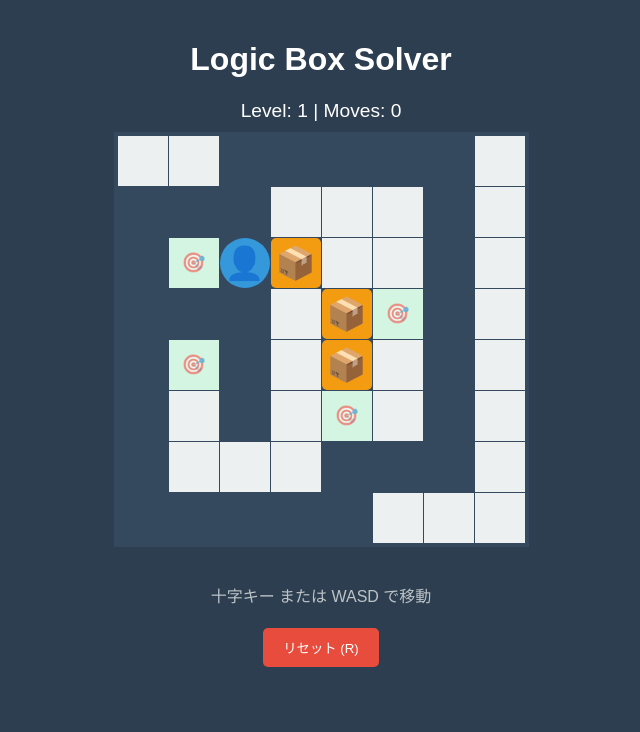
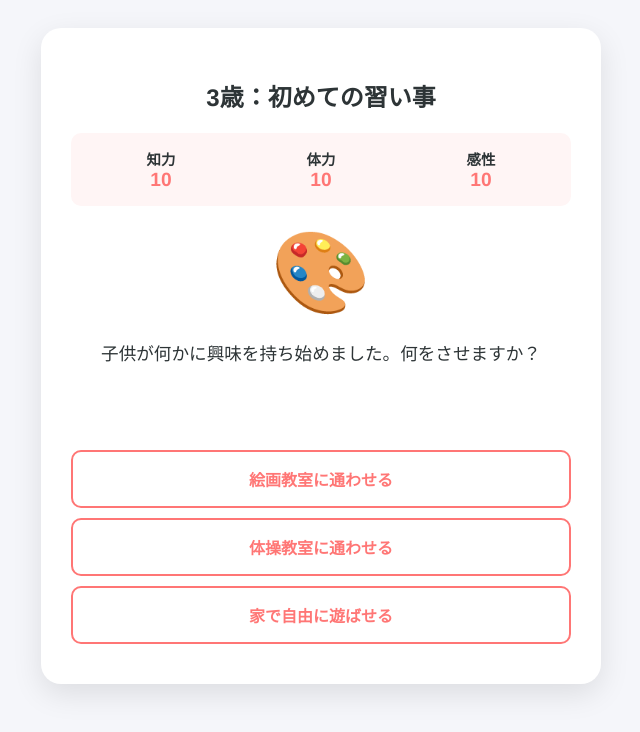
Before and after one commit to Fwha000/AA, a plain HTML site: page index.html in a window 1280 px wide. Shown: the whole page, without its empty margins (319-959 px from the left). Drawn offline with Linux system fonts and the light colour scheme.

Commit message:
Update index.html

```diff
--- a/index.html
+++ b/index.html
@@ -2,191 +2,150 @@
 <html lang="ja">
 <head>
     <meta charset="UTF-8">
-    <title>Logic Box Solver - Puzzle Game</title>
+    <meta name="viewport" content="width=device-width, initial-scale=1.0">
+    <title>Growing Up Simulator</title>
     <style>
-        :root { --bg: #2c3e50; --wall: #34495e; --floor: #ecf0f1; --box: #f39c12; --target: #2ecc71; --player: #3498db; }
-        body { background: var(--bg); color: white; font-family: sans-serif; display: flex; flex-direction: column; align-items: center; margin: 0; padding: 20px; }
-        .stats { margin-bottom: 10px; font-size: 1.2rem; }
-        #game-board { display: grid; background: var(--wall); border: 4px solid var(--wall); gap: 1px; }
-        .tile { width: 50px; height: 50px; display: flex; align-items: center; justify-content: center; font-size: 2rem; background: var(--floor); }
-        .wall { background: var(--wall); }
-        .target { background: #d5f5e3; position: relative; }
-        .target::after { content: '🎯'; font-size: 1.2rem; opacity: 0.5; }
-        .box { background: var(--box); border-radius: 5px; z-index: 1; }
-        .player { background: var(--player); border-radius: 50%; z-index: 2; transition: all 0.1s; }
-        .box-on-target { background: #27ae60; box-shadow: inset 0 0 10px rgba(0,0,0,0.3); }
-        .controls { margin-top: 20px; color: #bdc3c7; text-align: center; }
-        .btn { padding: 10px 20px; background: #e74c3c; color: white; border: none; border-radius: 5px; cursor: pointer; margin: 5px; }
+        :root {
+            --primary: #ff7675;
+            --bg: #f5f6fa;
+            --card: #ffffff;
+            --text: #2d3436;
+        }
+        body { font-family: 'Helvetica Neue', Arial, "Hiragino Kaku Gothic ProN", "Hiragino Sans", sans-serif; background: var(--bg); color: var(--text); display: flex; flex-direction: column; align-items: center; padding: 20px; }
+        #game-container { background: var(--card); padding: 30px; border-radius: 20px; box-shadow: 0 10px 30px rgba(0,0,0,0.1); width: 100%; max-width: 500px; text-align: center; }
+        .status-grid { display: grid; grid-template-columns: 1fr 1fr 1fr; gap: 10px; margin-bottom: 20px; background: #fff5f5; padding: 15px; border-radius: 10px; }
+        .status-item { font-size: 0.9rem; font-weight: bold; }
+        .status-val { color: var(--primary); display: block; font-size: 1.2rem; }
+        #scene-image { font-size: 5rem; margin: 20px 0; }
+        #description { font-size: 1.1rem; margin-bottom: 30px; line-height: 1.6; min-height: 80px; }
+        .choice-btn { display: block; width: 100%; padding: 15px; margin-bottom: 10px; border: 2px solid var(--primary); background: white; color: var(--primary); border-radius: 10px; cursor: pointer; font-size: 1rem; font-weight: bold; transition: 0.2s; }
+        .choice-btn:hover { background: var(--primary); color: white; }
+        #restart-btn { display: none; background: #636e72; color: white; border: none; }
     </style>
 </head>
 <body>
 
-    <h1>Logic Box Solver</h1>
-    <div class="stats">Level: <span id="level">1</span> | Moves: <span id="moves">0</span></div>
+<div id="game-container">
+    <h2 id="age-display">0歳：誕生</h2>
 
-    <div id="game-board"></div>
-
-    <div class="controls">
-        <p>十字キー または WASD で移動</p>
-        <button class="btn" onclick="resetLevel()">リセット (R)</button>
-        <p id="message"></p>
+    <div class="status-grid">
+        <div class="status-item">知力<span id="stat-int" class="status-val">10</span></div>
+        <div class="status-item">体力<span id="stat-str" class="status-val">10</span></div>
+        <div class="status-item">感性<span id="stat-emot" class="status-val">10</span></div>
     </div>
 
+    <div id="scene-image">👶</div>
+    <div id="description">元気な赤ちゃんが生まれました。どんなふうに育てますか？</div>
+
+    <div id="choices-area">
+        </div>
+
+    <button id="restart-btn" class="choice-btn" onclick="location.reload()">もう一度育てる</button>
+</div>
+
 <script>
-// マップ記号: #=壁, .=床, @=プレイヤー, $=荷物, *=目的地, +=目的地上のプレイヤー, &=目的地上の荷物
-const levels = [
-    [
-        "  ##### ",
-        "###   # ",
-        "#.@$  # ",
-        "### $.# ",
-        "#.# $ # ",
-        "# # . # ",
-        "#   ### ",
-        "#####   "
-    ],
-    [
-        " #####  ",
-        " #   #  ",
-        " #$  #  ",
-        "### $## ",
-        "#  $  # ",
-        "# . . # ",
-        "####### "
-    ],
-    [
-        "    #####          ",
-        "    #   #          ",
-        "    #$  #          ",
-        "  ### $ ##         ",
-        "  #  $ $ #         ",
-        "### # ## #   ######",
-        "#   # ## #####  ..#",
-        "# $  $          ..#",
-        "##### ### #@##  ..#",
-        "    #     #########",
-        "    #######        "
-    ]
+// ゲームデータ
+const storyData = [
+    {
+        age: "3歳：初めての習い事",
+        img: "🎨",
+        desc: "子供が何かに興味を持ち始めました。何をさせますか？",
+        choices: [
+            { text: "絵画教室に通わせる", stats: { int: 5, str: 0, emot: 15 }, next: 1 },
+            { text: "体操教室に通わせる", stats: { int: 0, str: 15, emot: 5 }, next: 1 },
+            { text: "家で自由に遊ばせる", stats: { int: 5, str: 5, emot: 5 }, next: 1 }
+        ]
+    },
+    {
+        age: "7歳：小学校入学",
+        img: "🏫",
+        desc: "放課後の過ごし方はどうしましょう？",
+        choices: [
+            { text: "塾で猛勉強させる", stats: { int: 20, str: -5, emot: 0 }, next: 2 },
+            { text: "外で暗くなるまで遊ばせる", stats: { int: -5, str: 20, emot: 10 }, next: 2 },
+            { text: "図書館へ一緒に行く", stats: { int: 10, str: 0, emot: 15 }, next: 2 }
+        ]
+    },
+    {
+        age: "15歳：進路相談",
+        img: "✍️",
+        desc: "将来について悩んでいるようです。アドバイスは？",
+        choices: [
+            { text: "安定した公務員を勧める", stats: { int: 15, str: 0, emot: -5 }, next: 3 },
+            { text: "スポーツ推薦で道を開かせる", stats: { int: 0, str: 20, emot: 5 }, next: 3 },
+            { text: "本人の好きなようにさせる", stats: { int: 5, str: 5, emot: 20 }, next: 3 }
+        ]
+    }
 ];
 
-let currentLevel = 0;
-let moves = 0;
-let map = [];
-let playerPos = { r: 0, c: 0 };
+// ステータス
+let stats = { int: 10, str: 10, emot: 10 };
+let currentStep = 0;
 
-function initLevel() {
-    moves = 0;
-    document.getElementById('moves').innerText = moves;
-    document.getElementById('level').innerText = currentLevel + 1;
-    document.getElementById('message').innerText = "";
-
-    // 文字列配列を2次元配列に変換
-    map = levels[currentLevel].map(row => row.split(''));
-
-    // プレイヤー位置の特定
-    for(let r=0; r<map.length; r++) {
-        for(let c=0; c<map[r].length; c++) {
-            if(map[r][c] === '@' || map[r][c] === '+') {
-                playerPos = { r, c };
-            }
-        }
-    }
-    draw();
+function updateUI() {
+    document.getElementById('stat-int').innerText = stats.int;
+    document.getElementById('stat-str').innerText = stats.str;
+    document.getElementById('stat-emot').innerText = stats.emot;
 }
 
-function draw() {
-    const board = document.getElementById('game-board');
-    board.innerHTML = '';
-    board.style.gridTemplateColumns = `repeat(${map[0].length}, 50px)`;
+function renderScene(step) {
+    if (step >= storyData.length) {
+        showEnding();
+        return;
+    }
 
-    for(let r=0; r<map.length; r++) {
-        for(let c=0; c<map[r].length; c++) {
-            const tile = document.createElement('div');
-            tile.className = 'tile';
-            const char = map[r][c];
+    const data = storyData[step];
+    document.getElementById('age-display').innerText = data.age;
+    document.getElementById('scene-image').innerText = data.img;
+    document.getElementById('description').innerText = data.desc;
 
-            if(char === '#') tile.classList.add('wall');
-            if(char === '.' || char === '*' || char === '&' || char === '+') tile.classList.add('target');
-            if(char === '$' || char === '&') {
-                tile.innerText = '📦';
-                tile.classList.add('box');
-                if(char === '&') tile.classList.add('box-on-target');
-            }
-            if(char === '@' || char === '+') {
-                tile.innerText = '👤';
-                tile.classList.add('player');
-            }
-            board.appendChild(tile);
-        }
-    }
-    checkWin();
+    const choicesArea = document.getElementById('choices-area');
+    choicesArea.innerHTML = '';
+
+    data.choices.forEach(choice => {
+        const btn = document.createElement('button');
+        btn.className = 'choice-btn';
+        btn.innerText = choice.text;
+        btn.onclick = () => {
+            stats.int += choice.stats.int;
+            stats.str += choice.stats.str;
+            stats.emot += choice.stats.emot;
+            updateUI();
+            renderScene(choice.next);
+        };
+        choicesArea.appendChild(btn);
+    });
 }
 
-function move(dr, dc) {
-    const nr = playerPos.r + dr;
-    const nc = playerPos.c + dc;
-    const target = map[nr][nc];
+function showEnding() {
+    document.getElementById('age-display').innerText = "22歳：旅立ち";
+    let job = "";
+    let img = "";
 
-    // 壁なら動けない
-    if(target === '#') return;
-
-    // 荷物がある場合
-    if(target === '$' || target === '&') {
-        const nnr = nr + dr;
-        const nnc = nc + dc;
-        const nextTarget = map[nnr][nnc];
-
-        // 荷物の先が床か目的地なら押せる
-        if(nextTarget === ' ' || nextTarget === '.') {
-            // 荷物を移動
-            map[nnr][nnc] = nextTarget === '.' ? '&' : '$';
-            // 元の場所を更新
-            map[nr][nc] = target === '&' ? '.' : ' ';
-        } else {
-            return; // 押せない
-        }
+    // 簡易的なエンディング判定ロジック
+    if (stats.int >= 40) {
+        job = "博識な大学教授になりました。";
+        img = "👨‍🏫";
+    } else if (stats.str >= 40) {
+        job = "世界的なアスリートになりました。";
+        img = "🏃";
+    } else if (stats.emot >= 40) {
+        job = "心優しい芸術家になりました。";
+        img = "🎨";
+    } else {
+        job = "平凡ながら幸せな社会人になりました。";
+        img = "👨‍💼";
     }
 
-    // プレイヤーの移動
-    const currentChar = map[playerPos.r][playerPos.c];
-    map[playerPos.r][playerPos.c] = (currentChar === '+') ? '.' : ' ';
-
-    playerPos.r = nr;
-    playerPos.c = nc;
-    map[nr][nc] = (map[nr][nc] === '.' || map[nr][nc] === '&') ? '+' : '@';
-
-    moves++;
-    document.getElementById('moves').innerText = moves;
-    draw();
+    document.getElementById('scene-image').innerText = img;
+    document.getElementById('description').innerText = `子供は立派に成長しました！\n\n最終結果：${job}`;
+    document.getElementById('choices-area').innerHTML = '';
+    document.getElementById('restart-btn').style.display = 'block';
 }
 
-function checkWin() {
-    // マップ内に $ (目的地にいない荷物) がなくなればクリア
-    const isWin = !map.some(row => row.includes('$'));
-    if(isWin) {
-        document.getElementById('message').innerText = "Level Clear! Press Space for Next.";
-    }
-}
+// 初期実行
+renderScene(0);
+</script>
 
-function resetLevel() { initLevel(); }
-
-window.addEventListener('keydown', e => {
-    switch(e.key) {
-        case 'ArrowUp': case 'w': move(-1, 0); break;
-        case 'ArrowDown': case 's': move(1, 0); break;
-        case 'ArrowLeft': case 'a': move(0, -1); break;
-        case 'ArrowRight': case 'd': move(0, 1); break;
-        case 'r': resetLevel(); break;
-        case ' ':
-            if(!map.some(row => row.includes('$'))) {
-                currentLevel = (currentLevel + 1) % levels.length;
-                initLevel();
-            }
-            break;
-    }
-});
-
-initLevel();
-</script>
 </body>
 </html>
```
